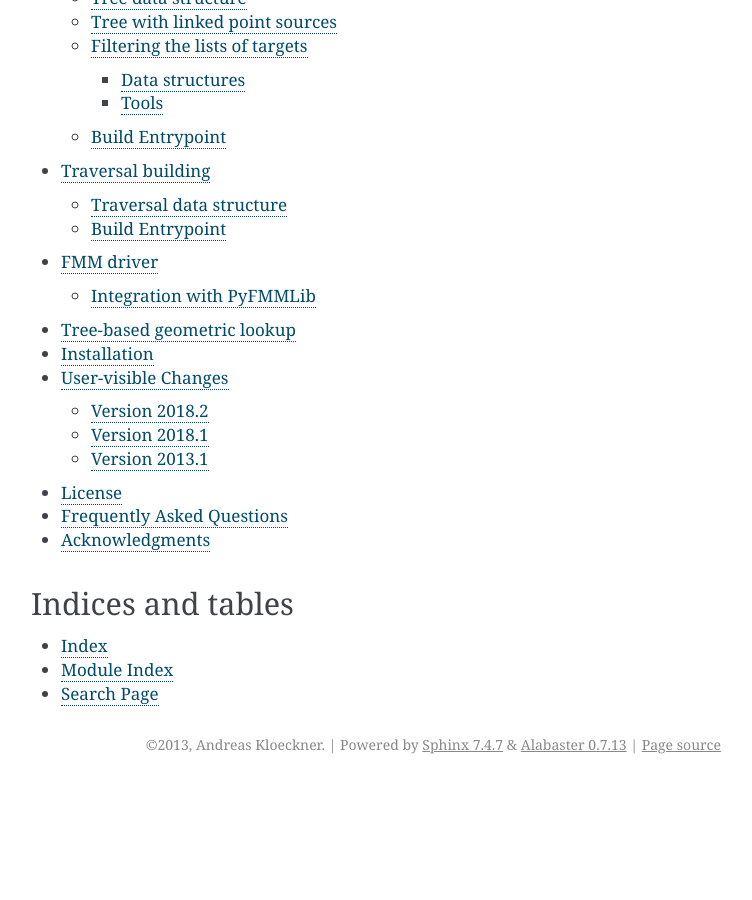
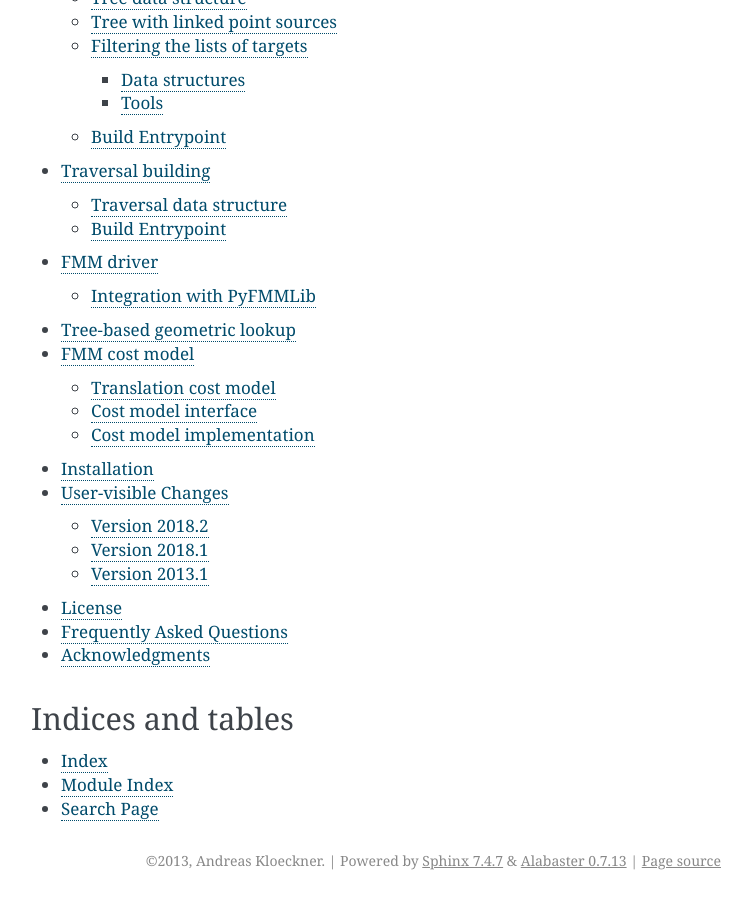
Before and after one commit to inducer/boxtree, a Sphinx documentation site: the page built from doc/index.rst, in a window 1280 px wide and 900 px high, scrolled down 1446 px. Shown: the whole window, without its empty margins (389-1141 px from the left). Built offline with Sphinx 7.4.7, drawn with Linux system fonts in a browser that asks for light colours; before the commit the page ends 2230 px from its top, so only the background shows below that.

Commit message:
Add rst cost model doc

```diff
--- /dev/null
+++ b/doc/cost.rst
@@ -0,0 +1,29 @@
+FMM cost model
+==============
+
+.. module:: boxtree.cost
+
+.. automodule:: boxtree.cost
+
+Translation cost model
+----------------------
+
+.. autoclass:: FMMTranslationCostModel
+
+.. autofunction:: pde_aware_translation_cost_model
+
+.. autofunction:: taylor_translation_cost_model
+
+Cost model interface
+--------------------
+
+.. autoclass:: AbstractFMMCostModel
+    :members:
+    :member-order: bysource
+
+Cost model implementation
+-------------------------
+
+.. autoclass:: CLFMMCostModel
+
+.. autoclass:: PythonFMMCostModel
--- a/doc/index.rst
+++ b/doc/index.rst
@@ -40,6 +40,7 @@ Overview
     traversal
     fmm
     lookup
+    cost
     misc
 
 Indices and tables
```
Also changed, not shown: 1 other file.
